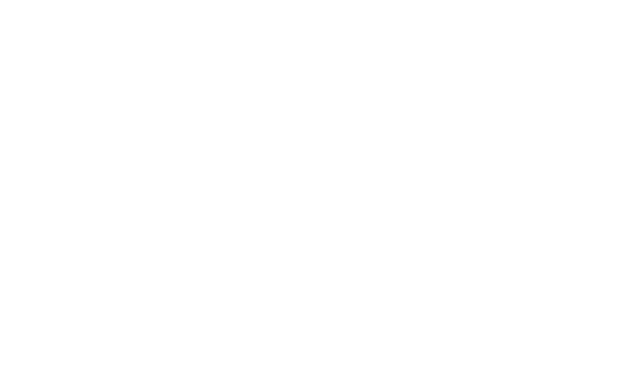
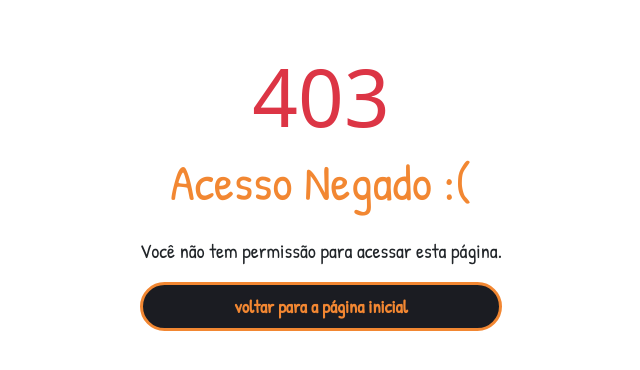
Before and after one commit to sofiasaless/decorShopWeb, a React (Vite) app: page /error403 in a window 1280 px wide. Before the commit this address had no page. Shown: the top 370 px of the page, without its empty margins (319-959 px from the left). Built offline with nearby package versions, Linux system fonts and the light colour scheme.

Commit message:
feat: 403 error page

```diff
--- a/src/pages/ProtectedPage/index.jsx
+++ b/src/pages/ProtectedPage/index.jsx
@@ -22,7 +22,7 @@
     })
     .catch(() => {
         console.log("nao autorizado")
-        return navigate('/');
+        return navigate('/error403');
     })
 
 
--- /dev/null
+++ b/src/pages/errors/Error403/index.jsx
@@ -0,0 +1,29 @@
+import './style.css'
+import { useNavigate } from 'react-router-dom';
+
+export default function Error403 () {
+  const navigate = useNavigate();
+
+  const goHome = () => {
+    navigate('/');
+  };
+
+  return (
+    <div className="container d-flex justify-content-center align-items-center text-center mt-5">
+
+      <div className="row">
+
+        <div className="col-md-12">
+          <h1 className="display-1 text-danger">403</h1>
+          <h2 id='warn-title' className="mb-4">Acesso Negado :(</h2>
+          <p id='warn-message' className="lead">Você não tem permissão para acessar esta página.</p>
+          <button id='goHome-btn' className="btn fw-bold btn rounded-5 p-2" onClick={goHome}>
+            voltar para a página inicial
+          </button>
+        </div>
+
+      </div>
+
+    </div>
+  );
+};
--- /dev/null
+++ b/src/pages/errors/Error403/style.css
@@ -0,0 +1,22 @@
+#warn-title {
+    font-size: 50px;
+}
+
+#warn-message {
+    font-family: var(--firstFont);
+    font-size: 20px;
+}
+
+#goHome-btn {
+    width: 100%;
+    font-family: var(--firstFont);
+    border: none;
+    background-color: var(--secondColor);
+    color: var(--firstColor);
+    font-size: 18px;
+    border: 3px solid var(--firstColor);
+}
+
+#goHome-btn:hover {
+    border-bottom: 5px solid var(--firstColor);
+}
--- a/src/router.jsx
+++ b/src/router.jsx
@@ -9,6 +9,7 @@
 import EditProducts from "./pages/EditProducts";
 import Usuarios from "./pages/Usuarios";
 import Register from "./pages/Register";
+import Error403 from "./pages/errors/Error403";
 
 export default function AppRoutes () {
     return (
@@ -61,6 +62,7 @@
 
 
                 {/* <Route path="/page" element = {<AdminBuild/>}></Route> */}
+                <Route path="/error403" element = { <Error403/> } ></Route>
 
             </Routes>
         </BrowserRouter>
```
